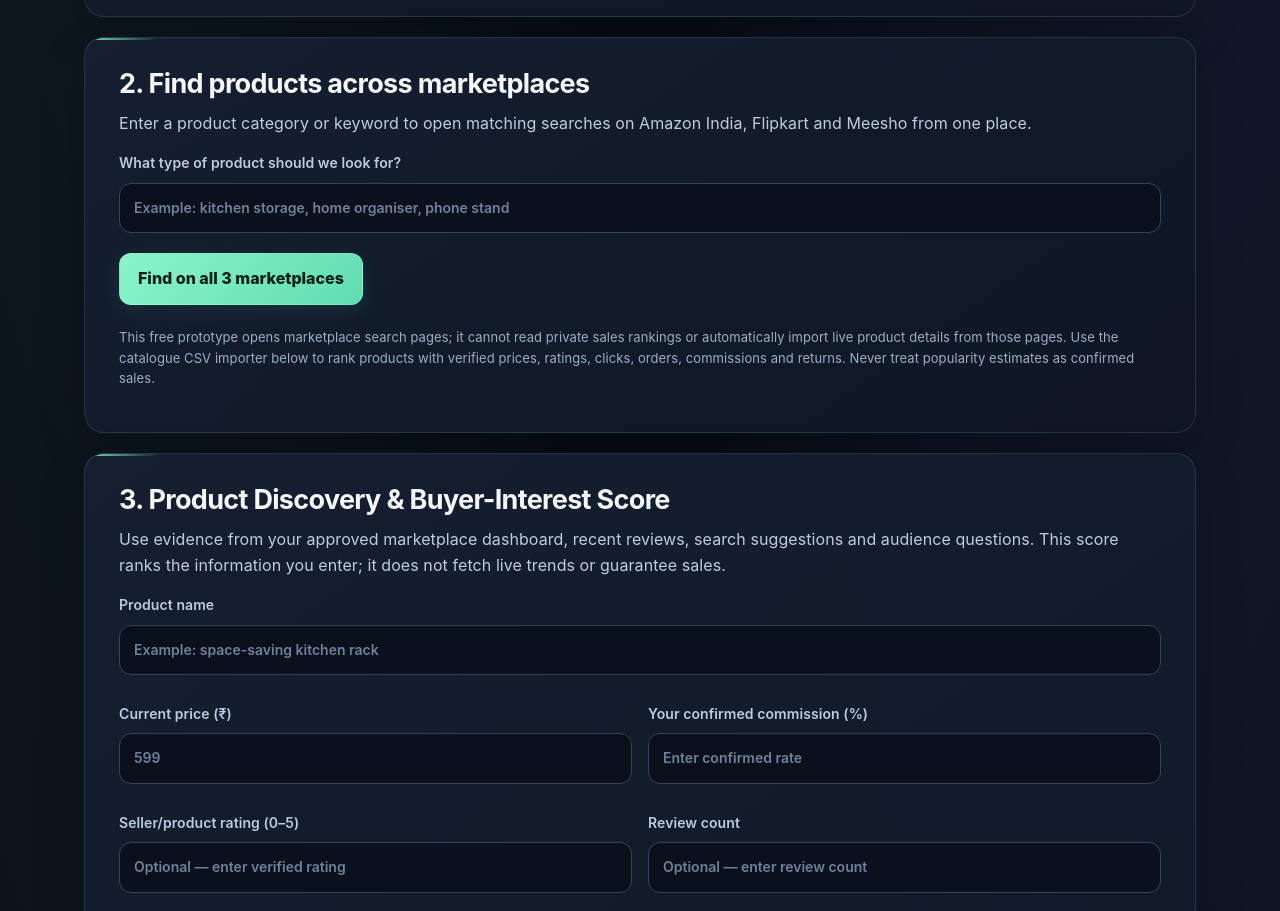
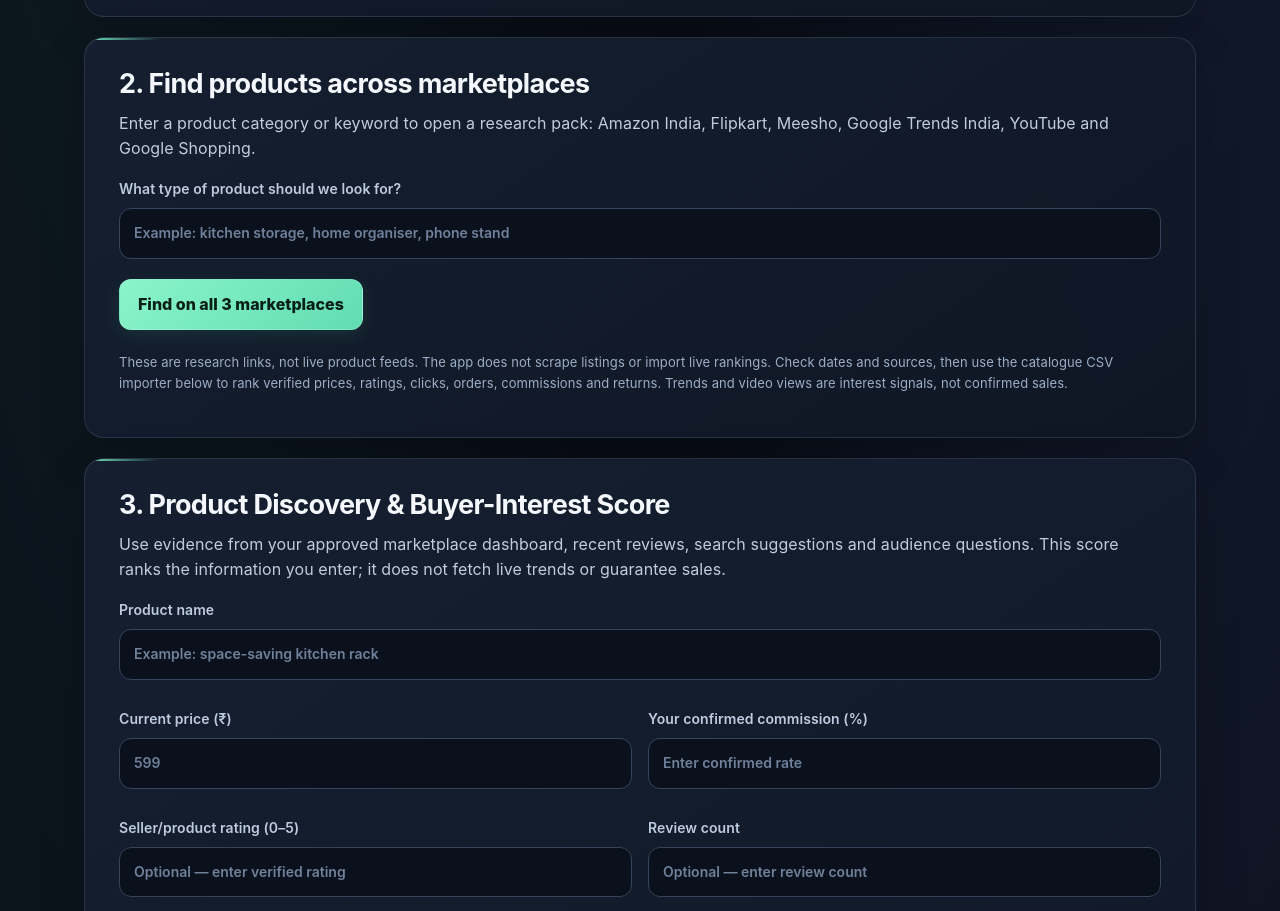
Before and after one commit to fayisaftha786/-ai-commerce-hub-, a website with bundled scripts: page index.html in a window 1280 px wide. Shown: the part 2142-3053 px from the top of the page. Built offline with nearby package versions, Linux system fonts and the light colour scheme.

Commit message:
Explain research pack sources and limits

```diff
--- a/index.html
+++ b/index.html
@@ -81,7 +81,7 @@
 
     <section class="panel" aria-labelledby="marketplaceSearchHeading">
       <h2 id="marketplaceSearchHeading">2. Find products across marketplaces</h2>
-      <p>Enter a product category or keyword to open matching searches on Amazon India, Flipkart and Meesho from one place.</p>
+      <p>Enter a product category or keyword to open a research pack: Amazon India, Flipkart, Meesho, Google Trends India, YouTube and Google Shopping.</p>
       <form id="marketplaceSearchForm">
         <label for="marketplaceSearchQuery">What type of product should we look for?
           <input id="marketplaceSearchQuery" maxlength="120" required placeholder="Example: kitchen storage, home organiser, phone stand">
@@ -90,7 +90,7 @@
       </form>
       <p id="marketplaceSearchStatus" role="status" aria-live="polite"></p>
       <div id="marketplaceSearchResults" aria-live="polite"></div>
-      <p class="hint">This free prototype opens marketplace search pages; it cannot read private sales rankings or automatically import live product details from those pages. Use the catalogue CSV importer below to rank products with verified prices, ratings, clicks, orders, commissions and returns. Never treat popularity estimates as confirmed sales.</p>
+      <p class="hint">These are research links, not live product feeds. The app does not scrape listings or import live rankings. Check dates and sources, then use the catalogue CSV importer below to rank verified prices, ratings, clicks, orders, commissions and returns. Trends and video views are interest signals, not confirmed sales.</p>
     </section>
 
     <section class="panel">
```
